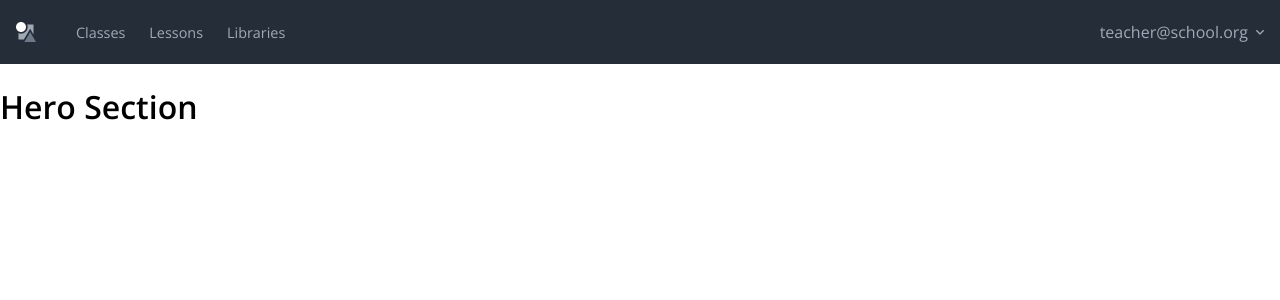
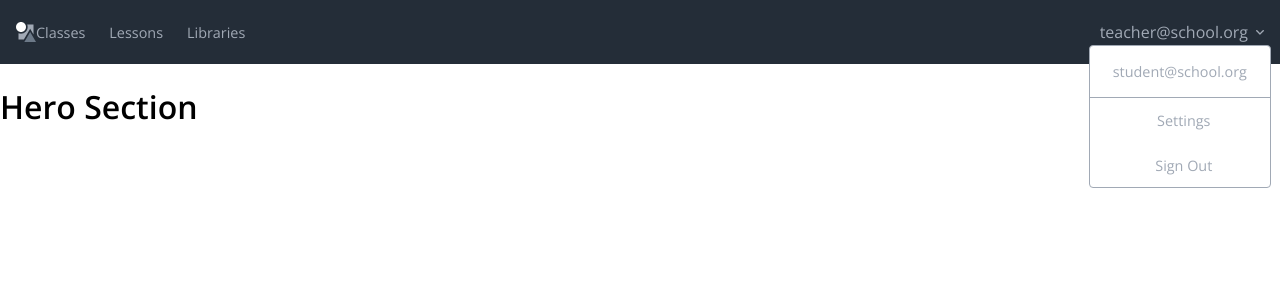
Before and after one commit to RupiSadhra/hapara_test, a React (Create React App) app: page / in a window 1280 px wide. Shown: the top 300 px of the page. Built offline with nearby package versions, Linux system fonts and the light colour scheme.

Commit message:
Dropdown component added

```diff
--- a/src/components/Dropdown.js
+++ b/src/components/Dropdown.js
@@ -1,7 +1,23 @@
 import React from "react";
 
-const Dropdown = () => {
-  return <div>Dropdown</div>;
+const changeUser = () => {};
+const Dropdown = ({ menuLinks }) => {
+  const dropdownMenu = menuLinks.map((menuLink, index) => {
+    if (index == 0) {
+      return (
+        <li className="user-email" onClick={changeUser}>
+          {menuLink}
+        </li>
+      );
+    } else {
+      return <li>{menuLink}</li>;
+    }
+  });
+  return (
+    <>
+      <ul className="dropdown-container">{dropdownMenu}</ul>
+    </>
+  );
 };
 
 export default Dropdown;
--- a/src/components/TopMenu.js
+++ b/src/components/TopMenu.js
@@ -2,8 +2,10 @@ import React from "react";
 import logo from "../images/logo.svg";
 import arrowUp from "../images/arrow-angle-up.svg";
 import arrowDown from "../images/arrow-angle-down.svg";
+import Dropdown from "./Dropdown";
 
 const TopMenu = ({ data }) => {
+  const showDropdown = () => {};
   const menuLinks = data.menuLinks.map((menuItem, index) => {
     return <li>{menuItem}</li>;
   });
@@ -15,9 +17,10 @@ const TopMenu = ({ data }) => {
           <img src={logo}></img>
           <ul>{menuLinks}</ul>
         </section>
-        <section className="menu-right centered">
+        <section onMouseEnter={showDropdown} className="menu-right centered">
           {data.currentProfile}
           <img className="arrow" src={arrowDown}></img>
+          <Dropdown menuLinks={data.dropdownLinks} />
         </section>
       </nav>
     </>
--- a/src/index.css
+++ b/src/index.css
@@ -26,6 +26,8 @@ body {
   display: flex;
   justify-content: center;
   align-items: center;
+  padding: 0;
+  margin: 0;
 }
 .navbar ul li {
   padding-right: 1.5rem;
@@ -37,7 +39,35 @@ body {
 }
 .menu-right {
   padding-right: 1rem;
+  position: relative;
 }
 .arrow {
   padding-left: 0.5rem;
 }
+.dropdown-container {
+  position: absolute;
+  top: 110%;
+  right: 5%;
+  background-color: #fff;
+  width: 100%;
+  border: 1px solid #a1a9b5;
+  border-radius: 4px;
+  display: flex;
+  flex-direction: column;
+  justify-content: flex-start;
+  align-items: center;
+  overflow: hidden;
+}
+.dropdown-container li {
+  padding: 0.8rem 2rem;
+}
+.dropdown-container .user-email {
+  border-bottom: 1px solid #a1a9b5;
+  padding: 1rem 2rem;
+}
+.show-element {
+  display: flex;
+}
+.hide-element {
+  display: none;
+}
```
